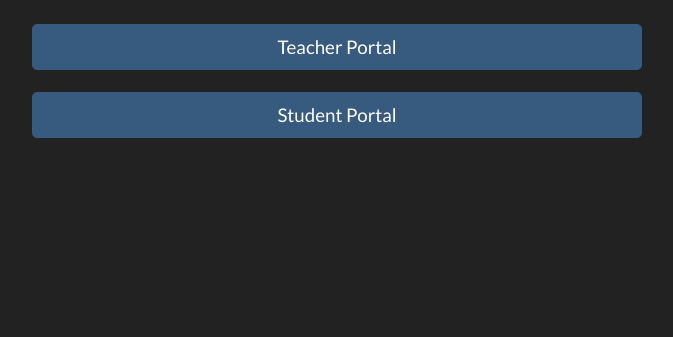
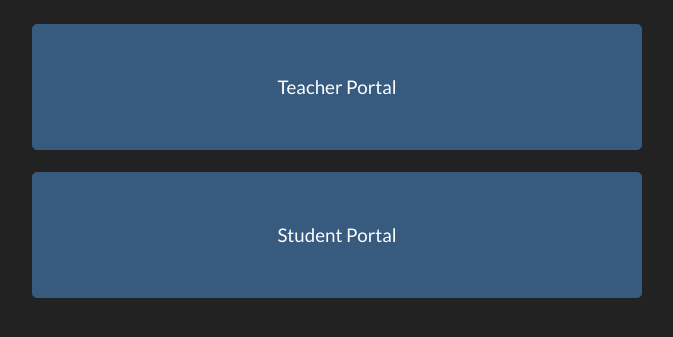
Before and after one commit to tl307223/synoptic-practice, a Django app: page /QuizManager/ in a window 1280 px wide. Shown: the part 71-408 px from the top of the page, without its empty margins (303-976 px from the left). Run offline with Django 3.2, Linux system fonts and the light colour scheme; the visitor is signed in with stand-in values (Sample User, id 1); some libraries are stand-ins or nearby versions.

Commit message:
Add take_quiz.css, make index buttons bigger

```diff
--- /dev/null
+++ b/QuizManager/static/QuizManager/css/take_quiz.css
@@ -0,0 +1,3 @@
+.asteriskField {
+    display: none;
+}
--- a/QuizManager/templates/QuizManager/index.html
+++ b/QuizManager/templates/QuizManager/index.html
@@ -3,9 +3,9 @@
 {% block content %}
 <div class='row'>
     <div class='col-6 mx-auto'>
-        <a href="{% url 'QuizManager:view_quizzes' %}" class="btn btn-primary btn-lg  btn-block">Teacher Portal</a>
+        <a href="{% url 'QuizManager:view_quizzes' %}" class="btn btn-primary btn-lg  btn-block p-5">Teacher Portal</a>
         <br>
-        <a href="{% url 'QuizManager:view_assigned_quizzes' %}" class="btn btn-primary btn-lg  btn-block">Student Portal</a>
+        <a href="{% url 'QuizManager:view_assigned_quizzes' %}" class="btn btn-primary btn-lg  btn-block p-5">Student Portal</a>
     </div>
 </div>
 {% endblock %}
--- a/QuizManager/templates/QuizManager/take_quiz.html
+++ b/QuizManager/templates/QuizManager/take_quiz.html
@@ -1,5 +1,9 @@
 {% extends 'QuizManager/base.html' %}
 {% load crispy_forms_tags %}
+{% load static %}
+{% block head_css_page %}
+<link href="{% static 'QuizManager/css/take_quiz.css' %}" rel="stylesheet" media="screen">
+{% endblock %}
 {% block title %}Take Quiz{% endblock %}
 {% block content %}
 <div class="row">
--- a/QuizManager/templates/QuizManager/view_question.html
+++ b/QuizManager/templates/QuizManager/view_question.html
@@ -4,7 +4,6 @@
 <div class="row">
     <div class="col-sm-4 mx-auto">
         <ul class="list-group mb-2">
-            <li class="list-group-item text-center">{{question.quiz.quiz_name}}</li>
             <li class="list-group-item text-center">{{question.question_text}}</li>
             {% for choice in question.choices.all %}
             <li class="list-group-item text-center {% if choice.correct %}bg-success{% else %}bg-danger{% endif %}">{{choice.choice_text}}</li>
```
